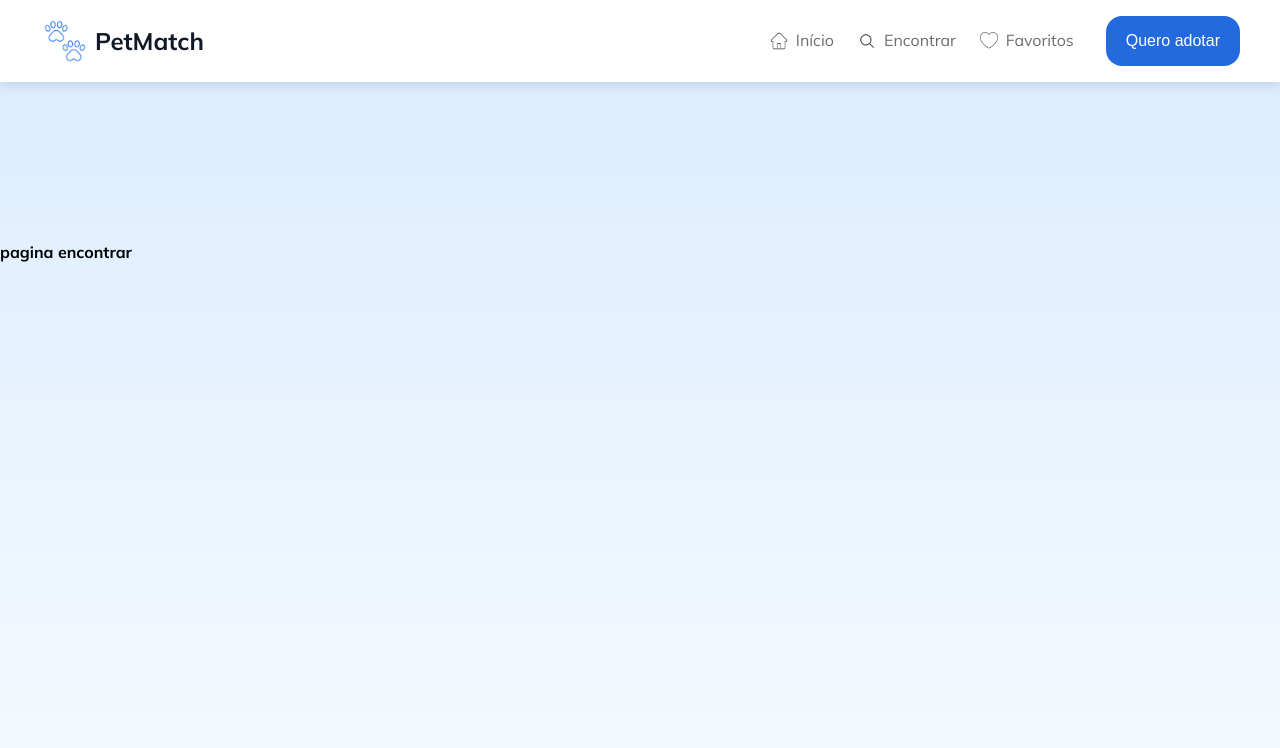
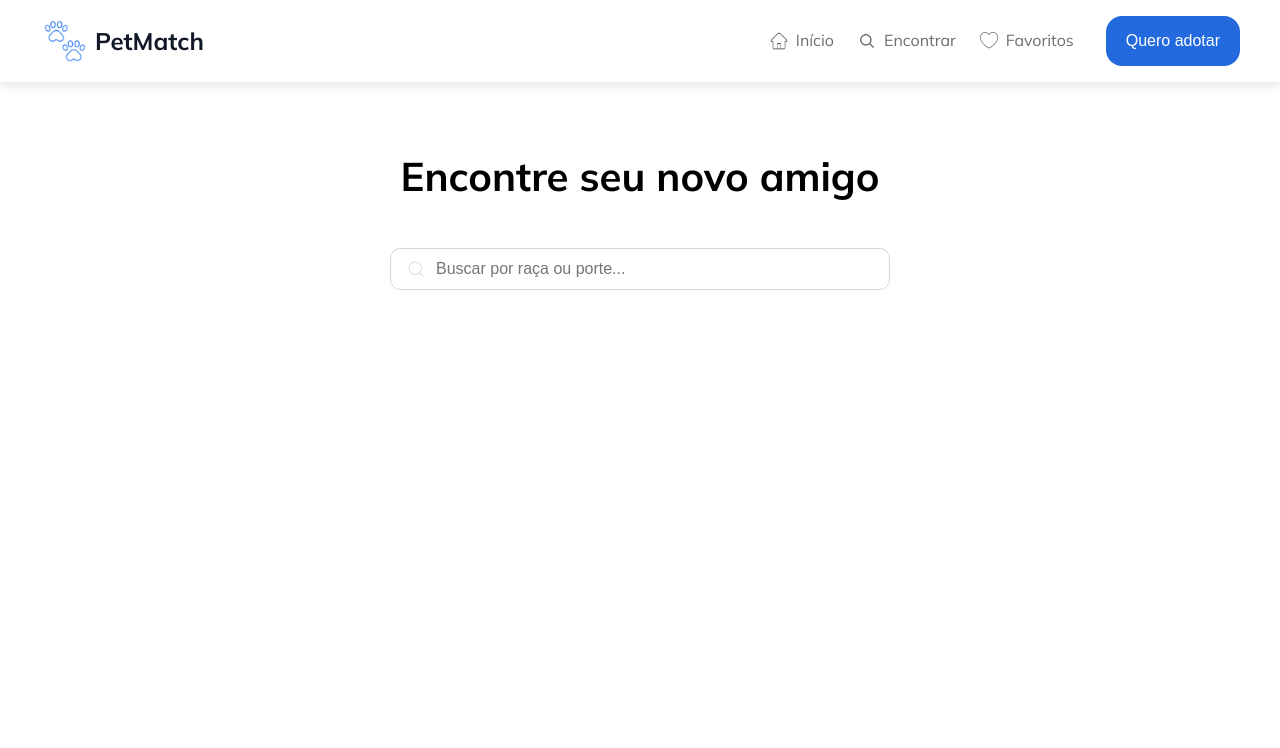
Before and after one commit to GGhiaroni/petmatch, a React (Vite) app: page /encontrar in a window 1280 px wide. Shown: the top 748 px of the page. Built offline with nearby package versions, Linux system fonts and the light colour scheme.

Commit message:
comecando a criar o input

```diff
--- a/pages/PaginaEncontrar.jsx
+++ b/pages/PaginaEncontrar.jsx
@@ -1,15 +1,63 @@
+import { CiSearch } from "react-icons/ci";
 import styled from "styled-components";
 
-const Texto = styled.h1`
+const ContainerPrincipal = styled.div`
+  background: #ffffff;
+  min-height: 100vh;
+  width: 100%;
+`;
+
+const TextoPrincipal = styled.h1`
+  font-size: 2.5rem;
+  text-align: center;
+`;
+
+const ContainerTopo = styled.div`
+  padding-top: 9rem;
+  display: flex;
+  flex-direction: column;
+  align-items: center;
+  gap: 2.5rem;
+`;
+
+const ContainerInput = styled.div`
+  display: flex;
+  align-items: center;
+  gap: 10px;
+  background: transparent;
+  border-radius: 10px;
+  padding: 10px 15px;
+  width: 500px;
+  border: 1px solid #d4d8de;
+`;
+
+const InputEstilizado = styled.input`
+  border: none;
+  background: transparent;
+  outline: none;
   font-size: 1rem;
-  margin-top: 15rem;
+  flex: 1;
+
+  ::placeholder {
+    color: #d4d8de;
+  }
 `;
 
 const PaginaEncontrar = () => {
   return (
-    <>
-      <Texto>pagina encontrar</Texto>
-    </>
+    <ContainerPrincipal>
+      <ContainerTopo>
+        <TextoPrincipal>Encontre seu novo amigo</TextoPrincipal>
+        <ContainerInput>
+          <CiSearch size={20} color="#d4d8dE" />
+          <InputEstilizado
+            type="text"
+            placeholder="Buscar por raça ou porte..."
+            color=""
+          />
+        </ContainerInput>
+      </ContainerTopo>
+    </ContainerPrincipal>
   );
 };
 
```
